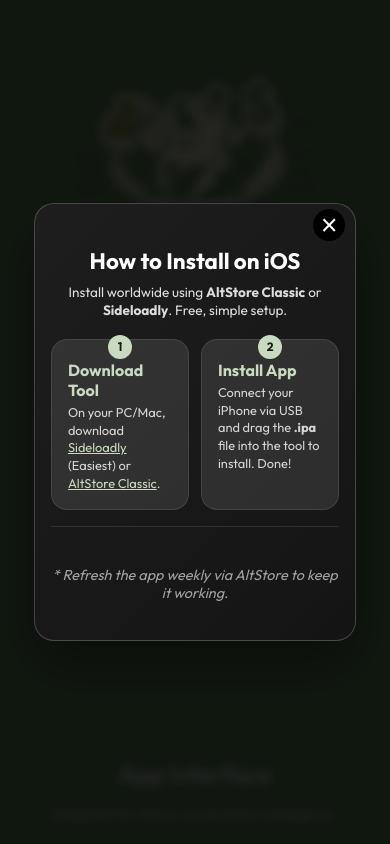
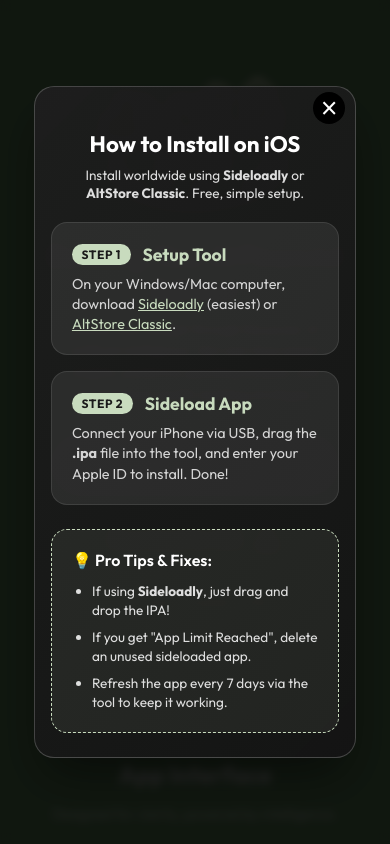
Before and after one commit to izwanGit/beruang-landing, a website built with Vite: page index.html in a window 390 px wide. Both pictures are taken after a click on the link "How to install on iOS". Shown: the top 844 px of the page. Built offline with nearby package versions, Linux system fonts and the light colour scheme.

Commit message:
feat: definitively simplified iOS installation guide for users outside EU

```diff
--- a/index.html
+++ b/index.html
@@ -23,28 +23,38 @@
 
       <div class="modal-body">
         <p class="section-desc">
-          Install worldwide using <strong>AltStore Classic</strong> or <strong>Sideloadly</strong>. Free, simple setup.
+          Install worldwide using <strong>Sideloadly</strong> or <strong>AltStore Classic</strong>. Free, simple setup.
         </p>
 
-        <div class="install-steps" style="grid-template-columns: repeat(2, 1fr);">
-          <div class="step-card">
-            <span class="step-num">1</span>
-            <h4>Download Tool</h4>
-            <p>On your PC/Mac, download <a href="https://sideloadly.io" target="_blank"
-                style="color: var(--primary); text-decoration: underline;">Sideloadly</a> (Easiest) or <a
+        <div class="install-steps-simple">
+          <div class="step-card-simple">
+            <div class="step-header">
+              <span class="step-num-pill">Step 1</span>
+              <h4>Setup Tool</h4>
+            </div>
+            <p>On your Windows/Mac computer, download <a href="https://sideloadly.io" target="_blank"
+                style="color: var(--primary); text-decoration: underline;">Sideloadly</a> (easiest) or <a
                 href="https://altstore.io/#Downloads" target="_blank"
                 style="color: var(--primary); text-decoration: underline;">AltStore Classic</a>.</p>
           </div>
 
-          <div class="step-card">
-            <span class="step-num">2</span>
-            <h4>Install App</h4>
-            <p>Connect your iPhone via USB and drag the <strong>.ipa</strong> file into the tool to install. Done!</p>
+          <div class="step-card-simple">
+            <div class="step-header">
+              <span class="step-num-pill">Step 2</span>
+              <h4>Sideload App</h4>
+            </div>
+            <p>Connect your iPhone via USB, drag the <strong>.ipa</strong> file into the tool, and enter your Apple ID
+              to install. Done!</p>
           </div>
         </div>
 
-        <div class="modal-footer">
-          <p><em>* Refresh the app weekly via AltStore to keep it working.</em></p>
+        <div class="troubleshooting-box">
+          <h5>💡 Pro Tips & Fixes:</h5>
+          <ul>
+            <li>If using <strong>Sideloadly</strong>, just drag and drop the IPA!</li>
+            <li>If you get "App Limit Reached", delete an unused sideloaded app.</li>
+            <li>Refresh the app every 7 days via the tool to keep it working.</li>
+          </ul>
         </div>
       </div>
     </div>
--- a/style.css
+++ b/style.css
@@ -473,56 +473,83 @@ body {
   color: var(--white);
 }
 
-.install-steps {
+.install-steps-simple {
   display: grid;
-  grid-template-columns: repeat(3, 1fr);
+  grid-template-columns: repeat(2, 1fr);
   gap: 1.5rem;
   margin-bottom: 2rem;
   text-align: left;
 }
 
-.step-card {
+.step-card-simple {
   background: rgba(255, 255, 255, 0.05);
-  padding: 1.5rem 1rem;
+  padding: 1.25rem;
   border-radius: 16px;
-  position: relative;
   border: 1px solid rgba(255, 255, 255, 0.1);
+  display: flex;
+  flex-direction: column;
+  gap: 0.5rem;
 }
 
-.step-num {
-  position: absolute;
-  top: -10px;
-  left: -10px;
-  width: 30px;
-  height: 30px;
+.step-header {
+  display: flex;
+  align-items: center;
+  gap: 0.75rem;
+}
+
+.step-num-pill {
   background: var(--primary);
   color: #1a1a1a;
-  border-radius: 50%;
-  display: flex;
-  align-items: center;
-  justify-content: center;
+  font-size: 0.75rem;
   font-weight: 700;
-  font-size: 0.9rem;
+  padding: 0.2rem 0.6rem;
+  border-radius: 20px;
+  text-transform: uppercase;
+  letter-spacing: 0.05em;
 }
 
-.step-card h4 {
-  margin: 0.5rem 0;
+.step-card-simple h4 {
+  margin: 0;
   color: var(--primary);
   font-size: 1.1rem;
 }
 
-.step-card p {
+.step-card-simple p {
   font-size: 0.9rem;
   color: rgba(255, 255, 255, 0.8);
   margin: 0;
   line-height: 1.4;
 }
 
-.modal-footer {
-  border-top: 1px solid rgba(255, 255, 255, 0.1);
-  padding-top: 1.5rem;
-  font-size: 0.9rem;
-  color: rgba(255, 255, 255, 0.6);
+.troubleshooting-box {
+  background: rgba(200, 219, 190, 0.08);
+  border: 1px dashed var(--primary);
+  border-radius: 16px;
+  padding: 1.25rem;
+  text-align: left;
+}
+
+.troubleshooting-box h5 {
+  margin: 0 0 0.75rem 0;
+  font-size: 1rem;
+  color: var(--white);
+  font-weight: 600;
+}
+
+.troubleshooting-box ul {
+  margin: 0;
+  padding-left: 1.25rem;
+  color: rgba(255, 255, 255, 0.85);
+  font-size: 0.85rem;
+}
+
+.troubleshooting-box li {
+  margin-bottom: 0.5rem;
+  line-height: 1.4;
+}
+
+.troubleshooting-box li:last-child {
+  margin-bottom: 0;
 }
 
 
@@ -788,35 +815,19 @@ body {
     padding: 0 0.5rem;
   }
 
-  .install-steps {
+  .install-steps-simple {
     grid-template-columns: 1fr;
-    gap: 0.75rem;
-    /* Tighter gap */
-    margin-bottom: 1rem;
+    gap: 1rem;
+    margin-bottom: 1.5rem;
   }
 
-  .step-card {
-    padding: 1rem;
-    background: rgba(255, 255, 255, 0.1);
-    border-radius: 16px;
+  .step-card-simple {
+    padding: 1.25rem;
+    background: rgba(255, 255, 255, 0.08);
   }
 
-  .step-card h4 {
-    font-size: 1rem;
-    margin: 0.25rem 0;
-  }
-
-  .step-card p {
-    font-size: 0.8rem;
-  }
-
-  .step-num {
-    top: -5px;
-    left: 50%;
-    transform: translateX(-50%);
-    width: 24px;
-    height: 24px;
-    font-size: 0.75rem;
+  .troubleshooting-box {
+    padding: 1.25rem;
   }
 
   .modal-close {
```
